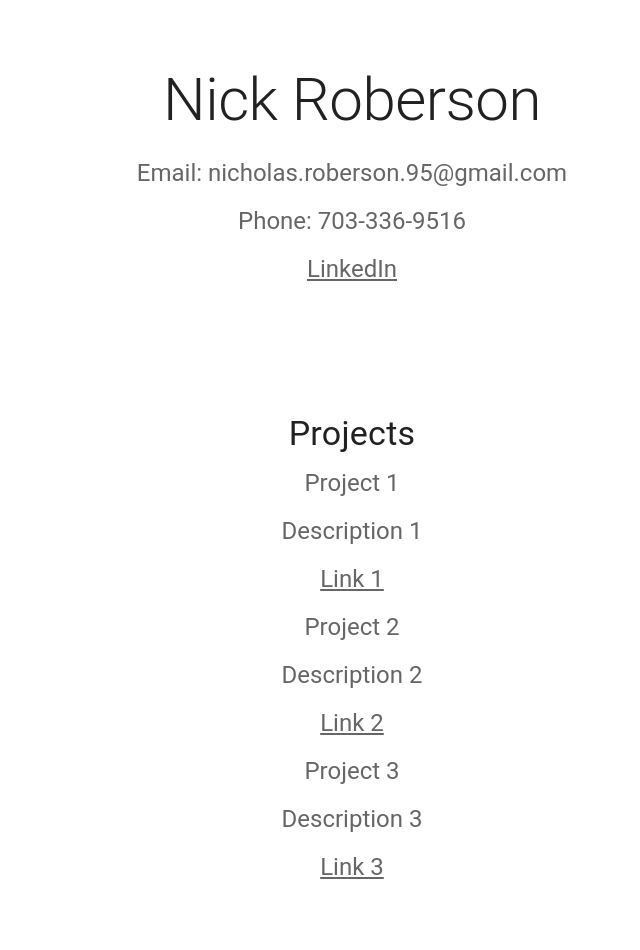
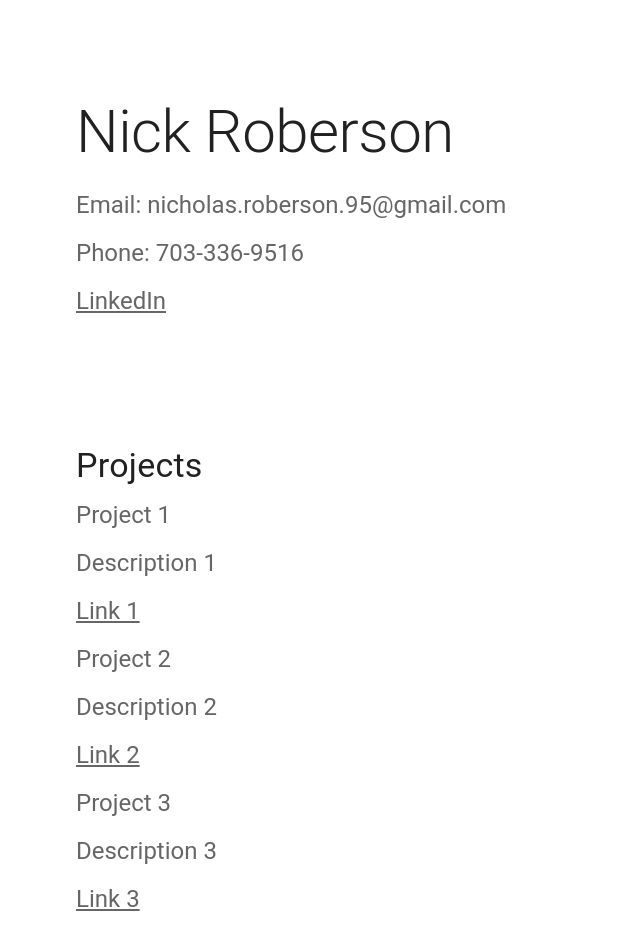
Before and after one commit to nick-roberson/nick-roberson.github.io, a React (Create React App) app in the folder my-app/: page / in a window 1280 px wide. Shown: the top 950 px of the page, without its empty margins (288-928 px from the left). Built offline with nearby package versions, Linux system fonts and the light colour scheme.

Commit message:
reformat and refactor some code

```diff
--- a/my-app/src/App.tsx
+++ b/my-app/src/App.tsx
@@ -1,39 +1,18 @@
 import React from 'react';
+
+// Material-UI imports
 import Button from '@mui/material/Button';
 import Box from '@mui/material/Box';
 import Container from '@mui/material/Container';
 import Typography from '@mui/material/Typography';
 import Link from '@mui/material/Link';
 
+// My imports
+import PersonalInfo from './components/personal_info';
+import ProjectCard from './components/project_card';
+
+// CSS imports
 import './App.css';
-
-// Define a project card class
-class ProjectCard {
-
-  title: string;
-  description: string;
-  link: string;
-
-  constructor(title: string, description: string, link: string) {
-    this.title = title;
-    this.description = description;
-    this.link = link;
-  }
-}
-
-// Define a personal information class
-class PersonalInfo {
-
-  name: string;
-  email: string;
-  phone: string;
-
-  constructor(name: string, email: string, phone: string) {
-    this.name = name;
-    this.email = email;
-    this.phone = phone;
-  }
-}
 
 // Create a list of projects
 const projects: ProjectCard[] = [
@@ -53,19 +32,19 @@ function App() {
 
   return (
     <div className="App">
-
+      <Box m={4}>
         <Box sx={{ bgcolor: 'background.paper', pt: 8, pb: 6 }}>
           <Container maxWidth="sm">
-          <Typography component="h1" variant="h2" align="center" color="text.primary" gutterBottom>
+            <Typography component="h1" variant="h2" align="left" color="text.primary" gutterBottom>
               {personalInfo.name}
             </Typography>
-          <Typography variant="h5" align="center" color="text.secondary" paragraph>
+            <Typography variant="h5" align="left" color="text.secondary" paragraph>
               Email: {personalInfo.email}
             </Typography>
-          <Typography variant="h5" align="center" color="text.secondary" paragraph>
+            <Typography variant="h5" align="left" color="text.secondary" paragraph>
               Phone: {personalInfo.phone}
             </Typography>
-          <Typography variant="h5" align="center" color="text.secondary" paragraph>
+            <Typography variant="h5" align="left" color="text.secondary" paragraph>
               <Link href="https://www.linkedin.com/in/nicholas-roberson/" color="inherit">
                 LinkedIn
               </Link>
@@ -75,18 +54,18 @@ function App() {
 
         <Box sx={{ bgcolor: 'background.paper', pt: 8, pb: 6 }}>
           <Container maxWidth="sm">
-          <Typography component="h2" variant="h4" align="center" color="text.primary" gutterBottom>
+            <Typography component="h2" variant="h4" align="left" color="text.primary" gutterBottom>
               Projects
             </Typography>
             {projects.map((project) => (
               <div>
-              <Typography variant="h5" align="center" color="text.secondary" paragraph>
+                <Typography variant="h5" align="left" color="text.secondary" paragraph>
                   {project.title}
                 </Typography>
-              <Typography variant="h5" align="center" color="text.secondary" paragraph>
+                <Typography variant="h5" align="left" color="text.secondary" paragraph>
                   {project.description}
                 </Typography>
-              <Typography variant="h5" align="center" color="text.secondary" paragraph>
+                <Typography variant="h5" align="left" color="text.secondary" paragraph>
                   <Link href={project.link} color="inherit">
                     {project.link}
                   </Link>
@@ -95,7 +74,7 @@ function App() {
             ))}
           </Container>
         </Box>
-
+      </Box>
     </div>
   );
 }
--- /dev/null
+++ b/my-app/src/components/personal_info.ts
@@ -0,0 +1,15 @@
+// Define a personal information class
+class PersonalInfo {
+
+    name: string;
+    email: string;
+    phone: string;
+
+    constructor(name: string, email: string, phone: string) {
+        this.name = name;
+        this.email = email;
+        this.phone = phone;
+    }
+}
+
+export default PersonalInfo;
--- /dev/null
+++ b/my-app/src/components/project_card.ts
@@ -0,0 +1,15 @@
+// Define a project card class
+class ProjectCard {
+
+    title: string;
+    description: string;
+    link: string;
+
+    constructor(title: string, description: string, link: string) {
+      this.title = title;
+      this.description = description;
+      this.link = link;
+    }
+}
+
+export default ProjectCard;
```
Lines whose indentation alone changed are shown as unchanged.
